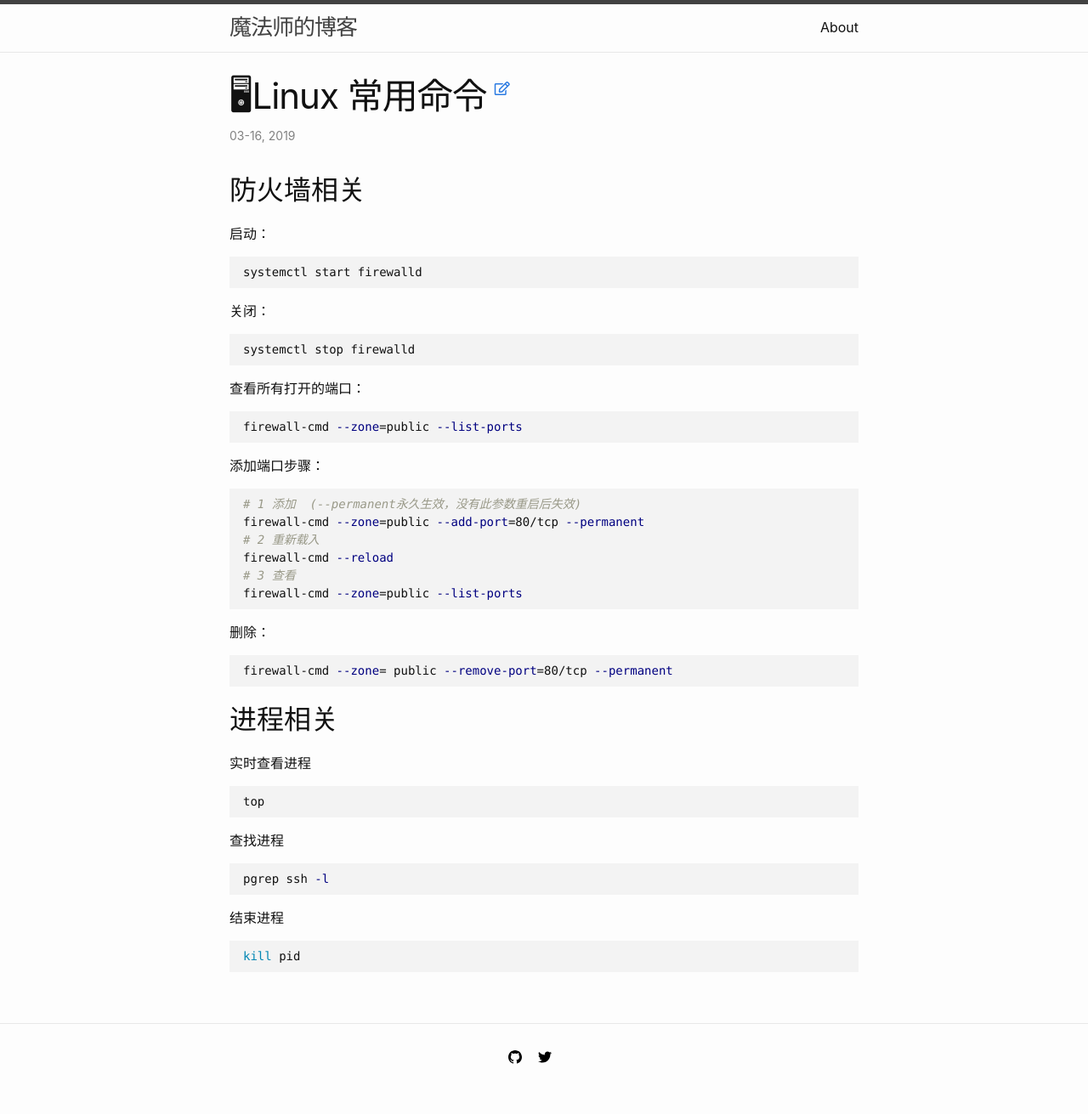
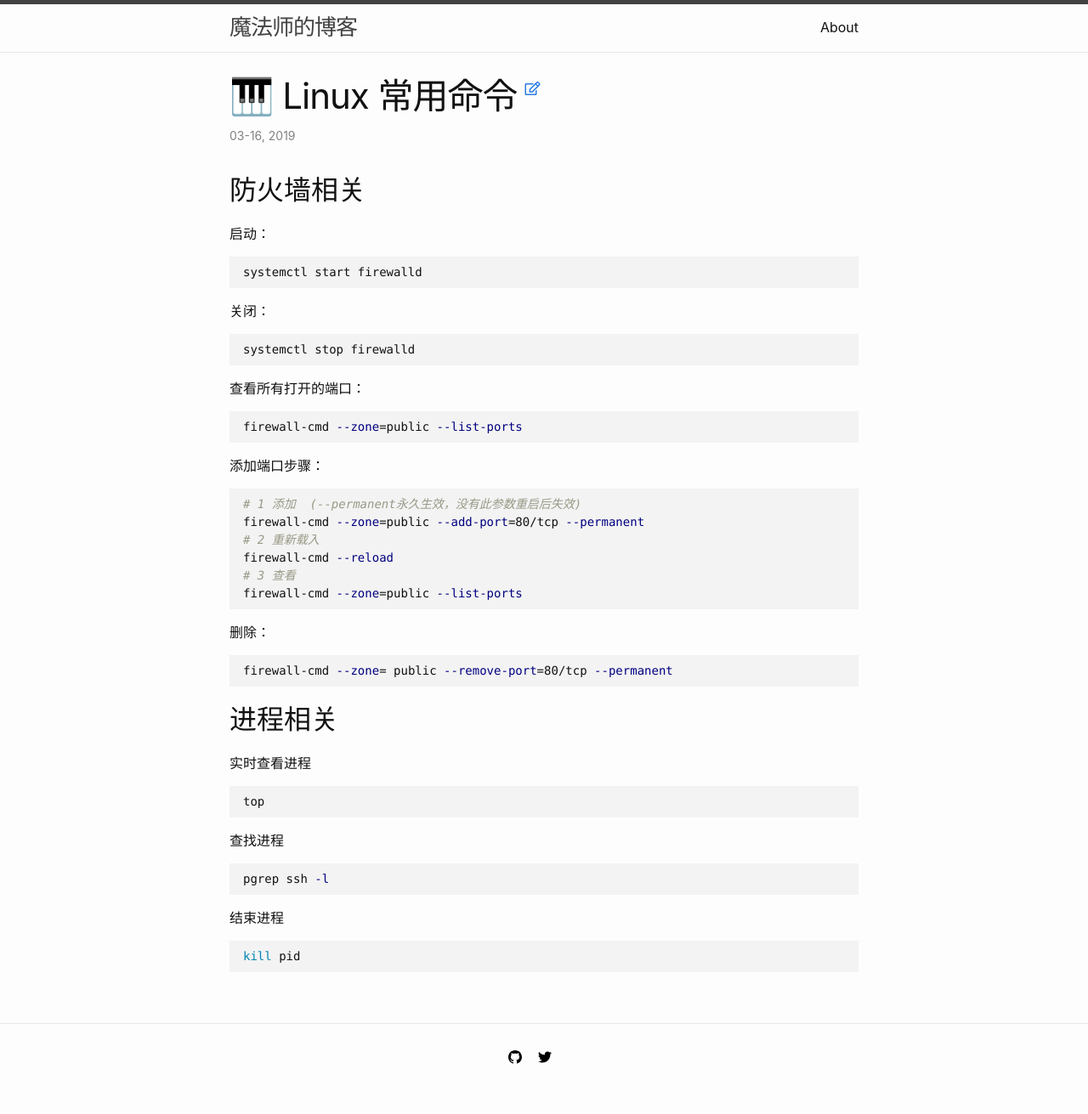
Before and after one commit to zane133/zane133.github.io, a Jekyll site: the page built from _posts/2019-03-16-Linux.md, in a window 1280 px wide. Shown: the whole page at 85% size. Built offline with Jekyll 4.4.1, drawn with Linux system fonts in a browser that asks for light colours.

```diff
--- a/_posts/2019-03-16-Linux.md
+++ b/_posts/2019-03-16-Linux.md
@@ -1,6 +1,6 @@
 ---
 layout: post
-title:  "🖥Linux 常用命令"
+title:  "🎹 Linux 常用命令"
 categories: Linux
 ---
 
```
